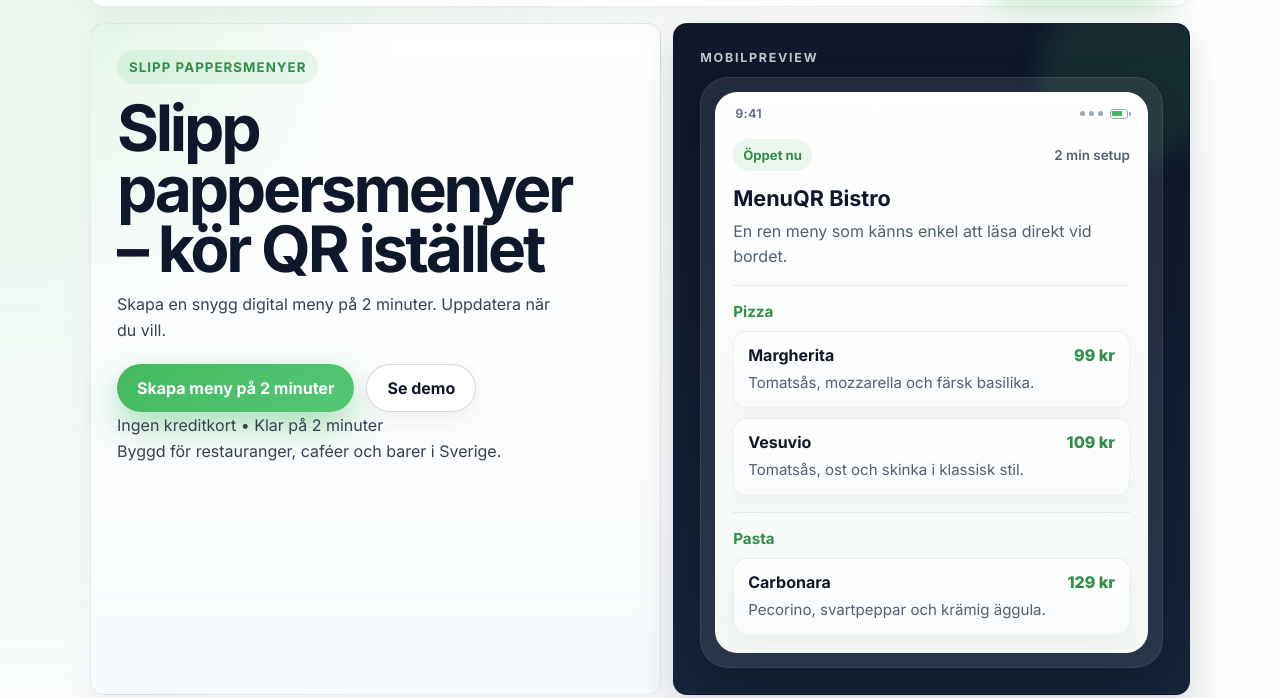
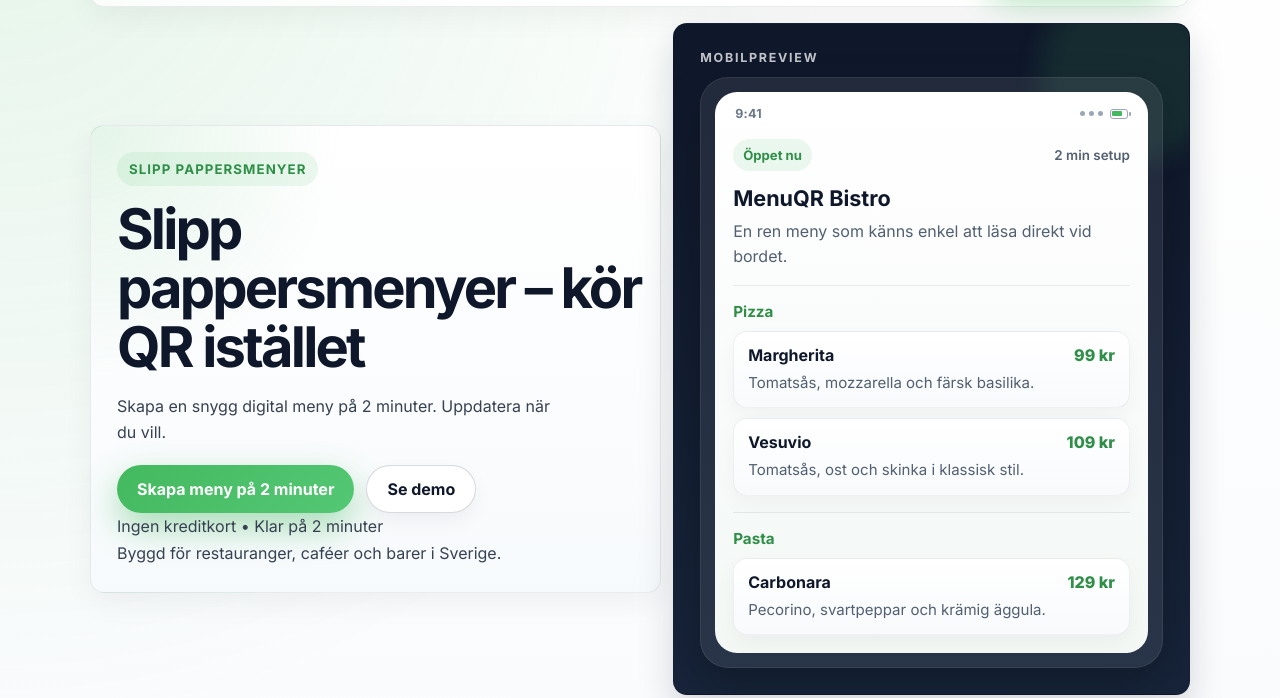
Before and after one commit to hofsmog/menuqr, a plain HTML site: page index.html in a window 1280 px wide. Shown: the part 102-800 px from the top of the page. Drawn offline with nearby package versions, Linux system fonts and the light colour scheme.

Commit message:
Update index.html

```diff
--- a/index.html
+++ b/index.html
@@ -1036,12 +1036,16 @@
       display: grid;
       grid-template-columns: minmax(0, 1.05fr) minmax(320px, 0.95fr);
       gap: 12px;
-      align-items: stretch;
+      align-items: center;
     }
 
     .lp-hero-copy,
     .lp-hero-preview {
       padding: 26px;
+    }
+
+    .hero-left {
+      padding-right: 16px;
     }
 
     .lp-hero-copy {
@@ -1066,10 +1070,10 @@
     }
 
     .lp-hero-copy h1 {
-      margin: 0 0 12px;
-      max-width: 10ch;
-      font-size: clamp(2.7rem, 5vw, 4.8rem);
-      line-height: 0.94;
+      margin: 0 0 16px;
+      max-width: 14ch;
+      font-size: 56px;
+      line-height: 1.05;
       letter-spacing: -0.05em;
     }
 
@@ -2008,7 +2012,7 @@
       elements.app.innerHTML = `
         <div class="lp">
           <section class="lp-hero">
-            <div class="lp-card lp-hero-copy">
+            <div class="lp-card lp-hero-copy hero-left">
               <div class="lp-kicker">Slipp pappersmenyer</div>
               <h1>Slipp pappersmenyer – kör QR istället</h1>
               <p>Skapa en snygg digital meny på 2 minuter. Uppdatera när du vill.</p>
```
